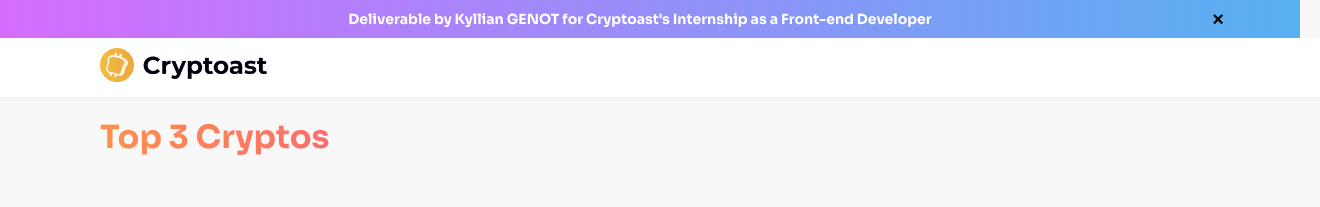
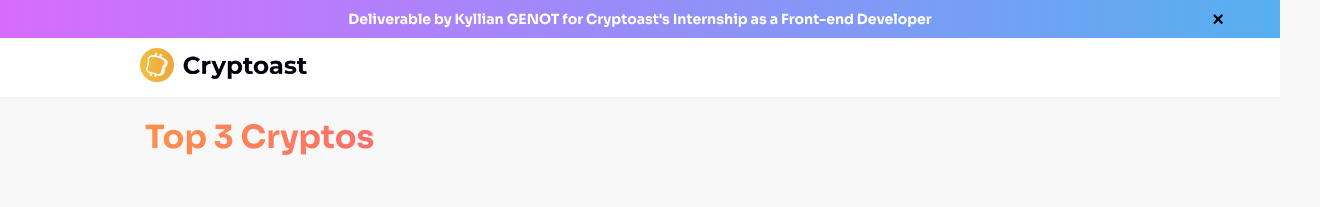
Before and after one commit to KyllianGenot/Cryptoast-Podium, a plain HTML site: page index.html in a window 1280 px wide. Shown: the top 207 px of the page, 1320 px wide, since content can reach past the window. Drawn offline with Linux system fonts and the light colour scheme.

Commit message:
Final commit

```diff
--- a/assets/css/styles.css
+++ b/assets/css/styles.css
@@ -27,8 +27,9 @@
     padding: 10px 20px;
     font-size: 14px;
     width: 100%;
-    max-width: 100%;
+    max-width: 100vw;
     z-index: 1001;
+    box-sizing: border-box;
 }
 
 .banner span {
@@ -61,10 +62,10 @@
     background-color: white;
     padding: 10px 40px;
     box-shadow: 0 2px 4px rgba(0, 0, 0, 0.03);
-    top: 37px;
     width: 100%;
-    max-width: 100%;
+    max-width: 100vw;
     z-index: 1000;
+    box-sizing: border-box;
 }
 
 .logo-container {
@@ -85,7 +86,7 @@
     background-clip: text;
     -webkit-text-fill-color: transparent;
     align-self: flex-start;
-    margin-left: 100px;
+    margin-left: 145px;
     max-width: 100%;
 }
 
```
